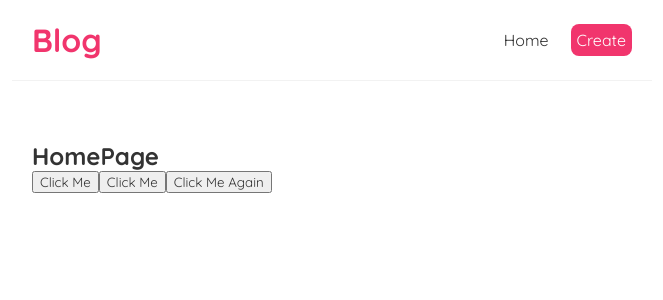
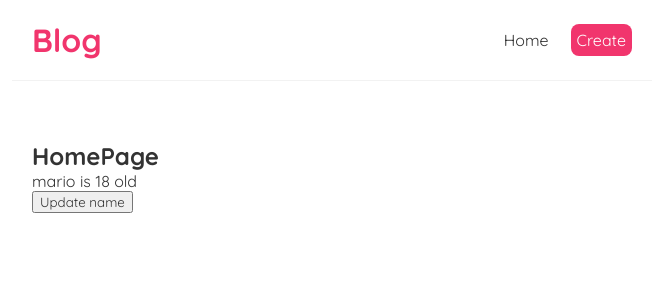
Before and after one commit to Underemployed/react-blog, a React (Create React App) app: page /create in a window 1280 px wide. Shown: the top 300 px of the page, without its empty margins (308-971 px from the left). Built offline with nearby package versions, Linux system fonts and the light colour scheme.

Commit message:
useState reactive values

```diff
--- a/src/Home.js
+++ b/src/Home.js
@@ -1,20 +1,23 @@
+import { useState } from "react";
+
 const Home = () => {
 
-    const handleClick = () => {
-        console.log("fcuk ");
+    let [name, setName] = useState("mario");
+
+    let [age, setAge] = useState(18);
+
+    function handleClick() {
+        name = (name === "me") ? "Escape" : "me";
+        setName(name)
+        console.log("Name changed to ", name)
+
+        setAge(age+10)
     }
-
-    const handleClickAgain = (name = "wut",e ) => {
-        console.log("fcuk", name , e.target);
-    }
-
-
     return (
         <div className="home">
             <h2>HomePage</h2>
-            <button onClick={handleClick()}>Click Me</button>
-            <button onClick={() => {handleClickAgain()}}>Click Me</button>
-            <button onClick={(e) => {handleClickAgain("mario again",e)}}>Click Me Again</button>
+            <p>{name} is { age} old</p>
+            <button onClick={handleClick}>Update name</button>
         </div>
      );
 }
```
